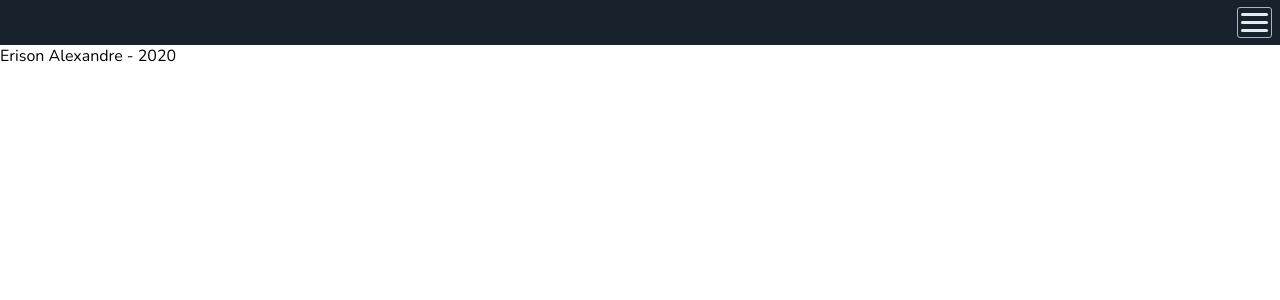
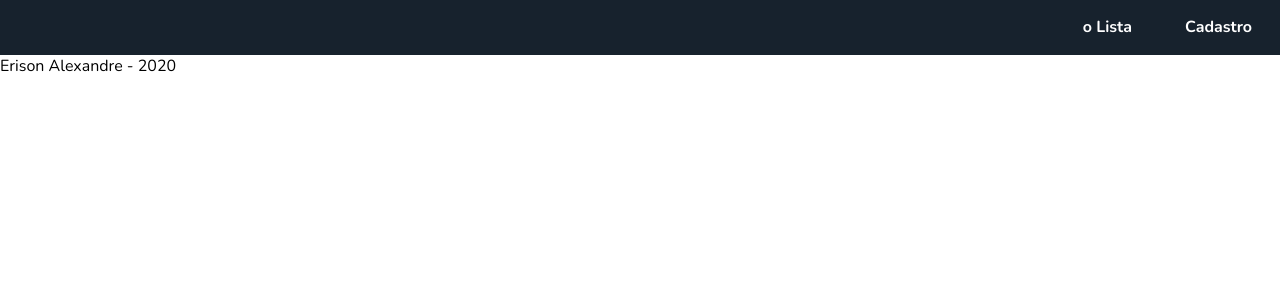
Before and after one commit to erisonalexandre/TSA, a Vue app: page / in a window 1280 px wide. Shown: the top 300 px of the page. Built offline with nearby package versions, Linux system fonts and the light colour scheme.

Commit message:
[add] css menu desktop

```diff
--- a/src/components/Menu.vue
+++ b/src/components/Menu.vue
@@ -117,4 +117,42 @@ export default {
     }
   }
 }
+
+@media (min-width: 992px) {
+  .c-menu {
+    &__abrir {
+      display: none;
+    }
+    &__links {
+      display: block;
+      position: relative;
+      margin: 0;
+      width: 100%;
+      border-radius: 0;
+      text-align: right;
+      background-color: #17222d;
+      height: 55px;
+      padding: 8px;
+      line-height: 38px;
+      ul {
+        li {
+          display: inline-block;
+          margin: 0 20px;
+          font-weight: bold;
+          min-width: 80px;
+        }
+        li.router-link-exact-active::before {
+          content: "o";
+          color: white;
+        }
+      }
+      .c-menu__fechar {
+        display: none;
+      }
+      hr {
+        display: none;
+      }
+    }
+  }
+}
 </style>
```
